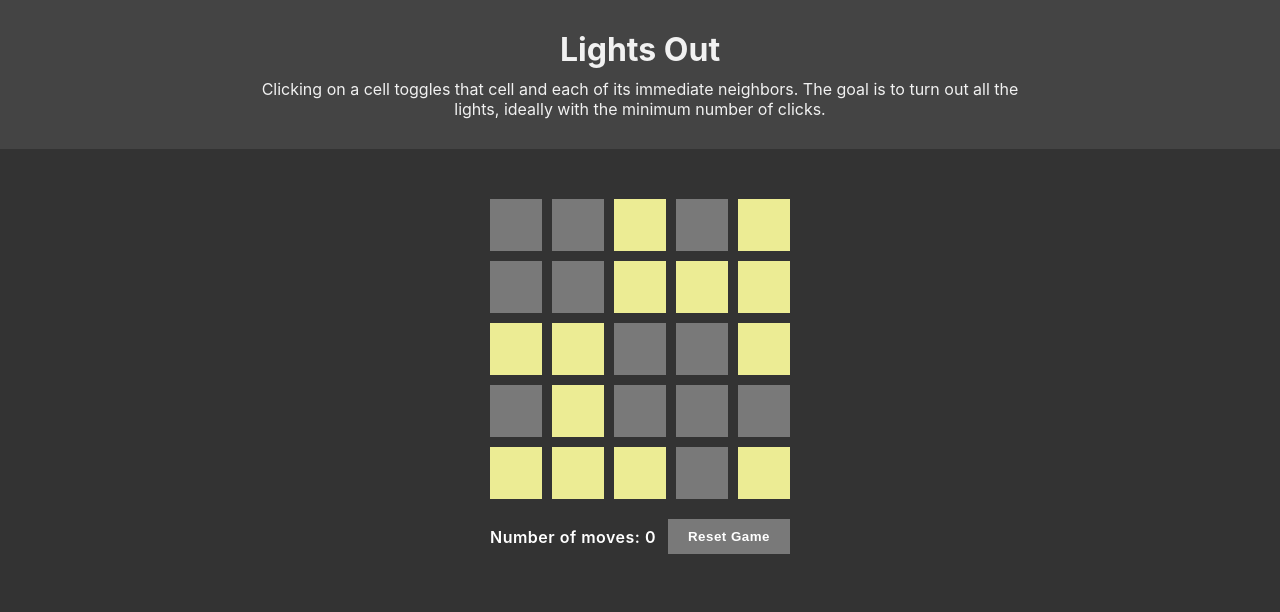
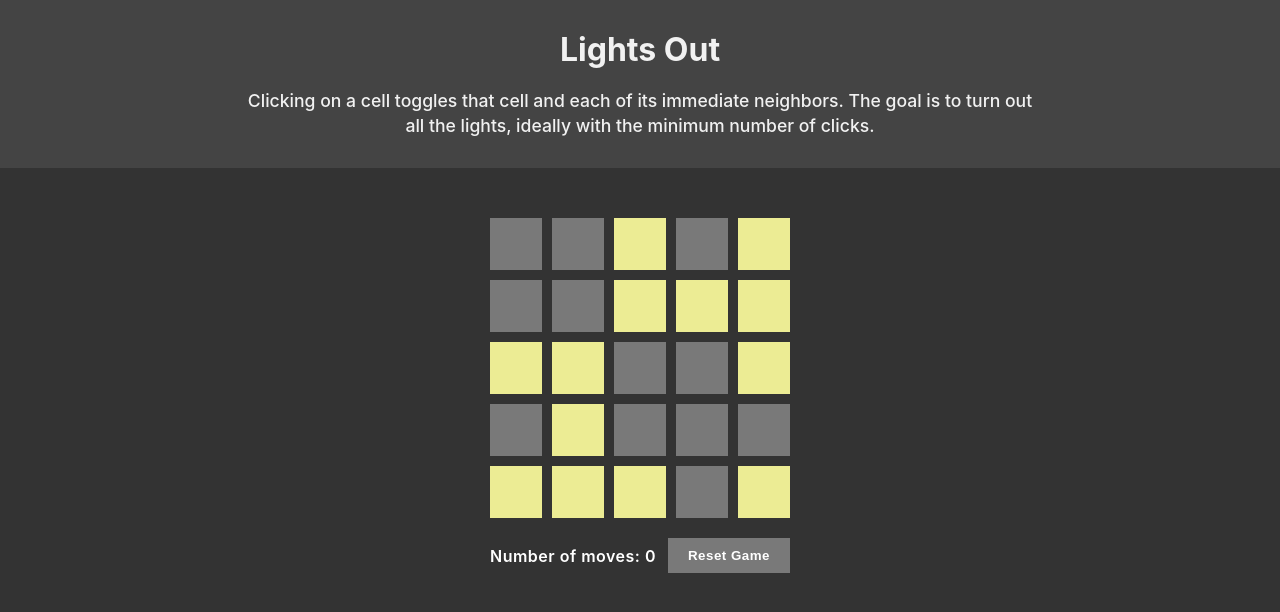
Before and after one commit to hborrelli1/lights-out, a React (Create React App) app: page / in a window 1280 px wide. Shown: the top 612 px of the page. Built offline with nearby package versions, Linux system fonts and the light colour scheme.

Commit message:
Add misc styling to header and reset game button.

```diff
--- a/src/components/App/App.css
+++ b/src/components/App/App.css
@@ -13,13 +13,16 @@ header {
 }
 
 header h1 {
-  margin-bottom:10px;
+  margin-bottom:20px;
 }
 
 header p {
   width:100%;
   max-width:800px;
   margin: 0 auto;
+  font-weight:500;
+  font-size:1.1rem;
+  line-height:1.4;
 }
 
 main {
@@ -52,3 +55,8 @@ main {
   font-weight:600;
   letter-spacing:.5px;
 }
+
+.game-meta button:hover {
+  opacity:.7;
+  cursor:pointer;
+}
```
